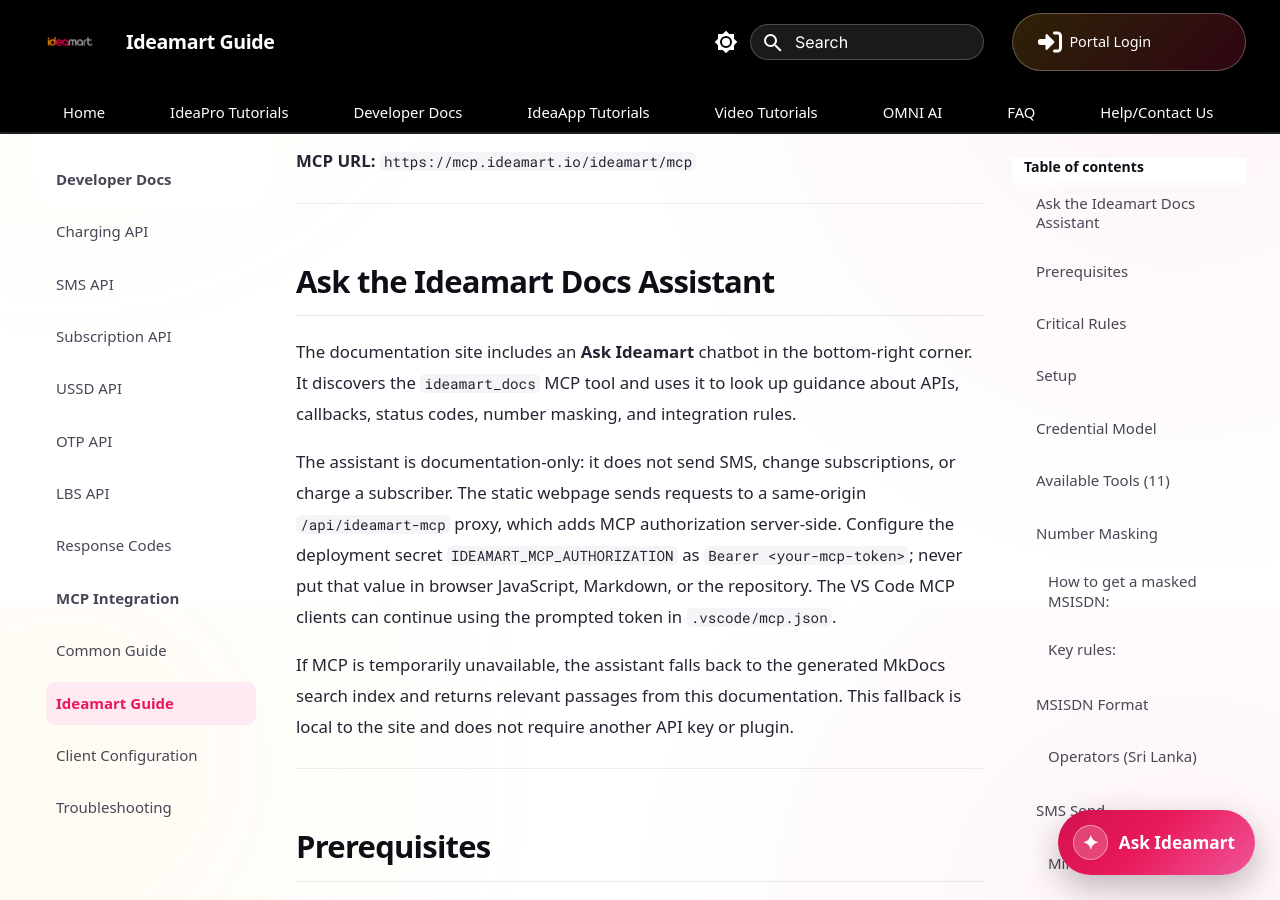
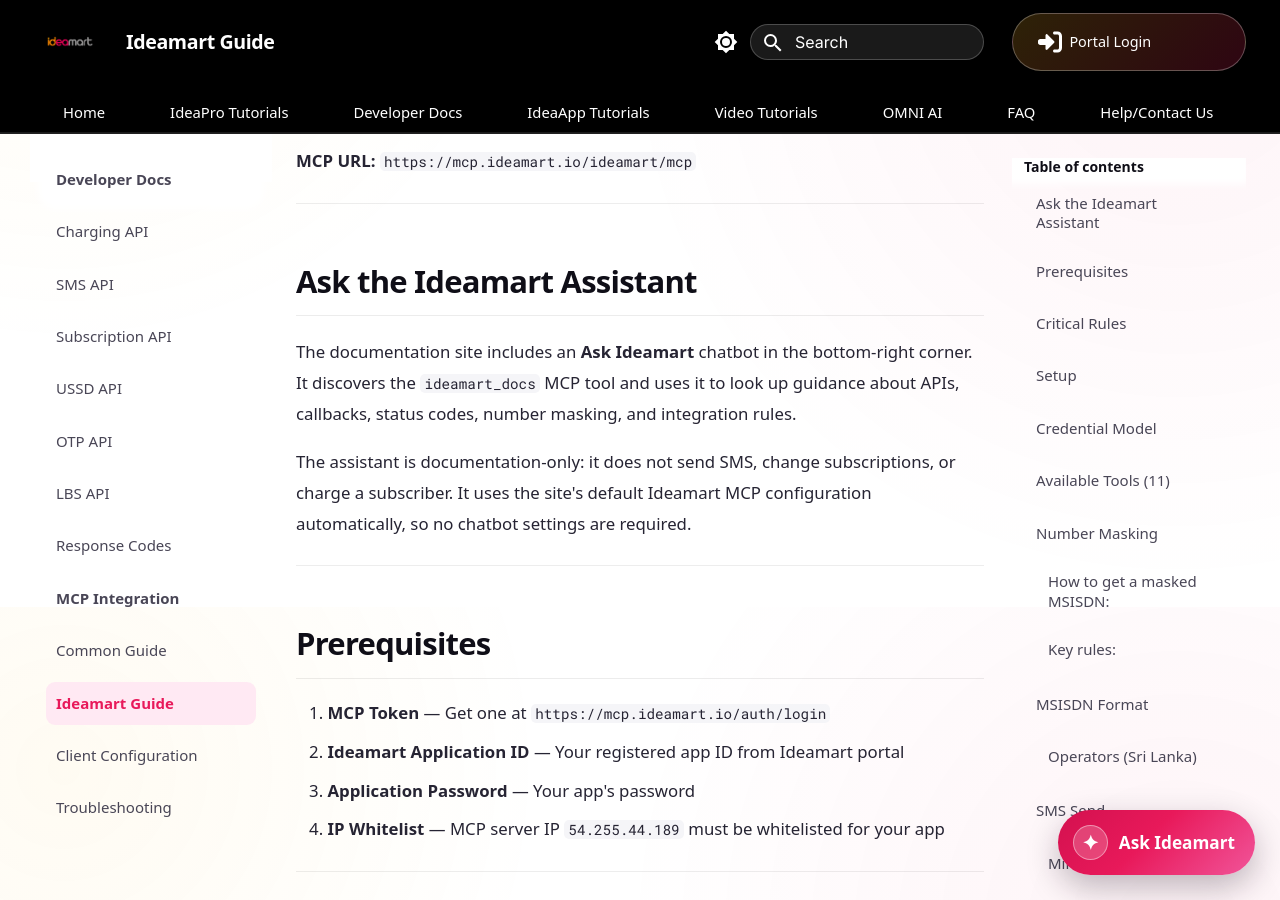
Before and after one commit to ideabizmart/Docs-Ideamart-v2, an MkDocs documentation site: the page built from docs/MCP/guide-ideamart.md, in a window 1280 px wide and 900 px high, scrolled down 293 px. Built offline with MkDocs 1.6.1 and Material for MkDocs 9.7.7, drawn with Linux system fonts in a browser that asks for light colours.

Commit message:
Fix changes

```diff
--- a/docs/MCP/guide-ideamart.md
+++ b/docs/MCP/guide-ideamart.md
@@ -6,22 +6,15 @@ Connect your AI coding assistant to Ideamart APIs via MCP. Send SMS, manage subs
 
 ---
 
-## Ask the Ideamart Docs Assistant
+## Ask the Ideamart Assistant
 
 The documentation site includes an **Ask Ideamart** chatbot in the bottom-right corner.
 It discovers the `ideamart_docs` MCP tool and uses it to look up guidance about APIs,
 callbacks, status codes, number masking, and integration rules.
 
 The assistant is documentation-only: it does not send SMS, change subscriptions, or
-charge a subscriber. The static webpage sends requests to a same-origin
-`/api/ideamart-mcp` proxy, which adds MCP authorization server-side. Configure the
-deployment secret `IDEAMART_MCP_AUTHORIZATION` as `Bearer <your-mcp-token>`; never put
-that value in browser JavaScript, Markdown, or the repository. The VS Code MCP clients
-can continue using the prompted token in `.vscode/mcp.json`.
-
-If MCP is temporarily unavailable, the assistant falls back to the generated MkDocs search
-index and returns relevant passages from this documentation. This fallback is local to the
-site and does not require another API key or plugin.
+charge a subscriber. It uses the site's default Ideamart MCP configuration automatically,
+so no chatbot settings are required.
 
 ---
 
```
